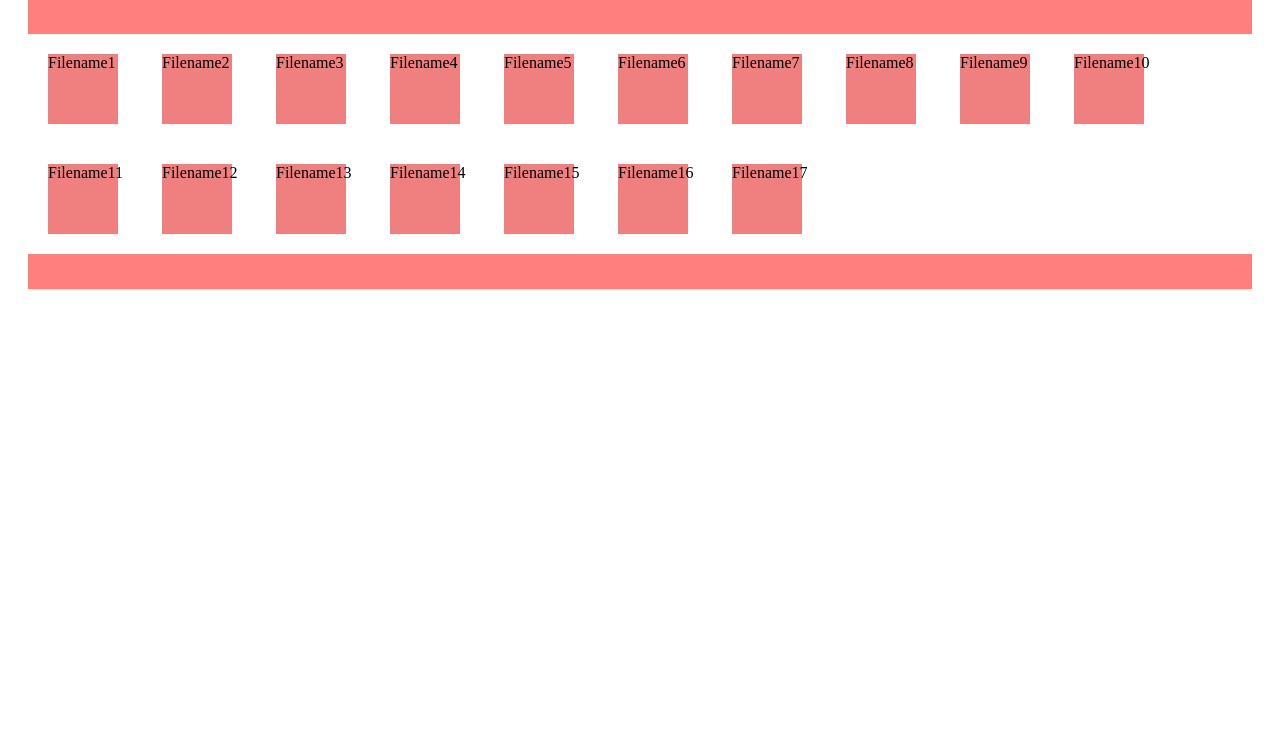
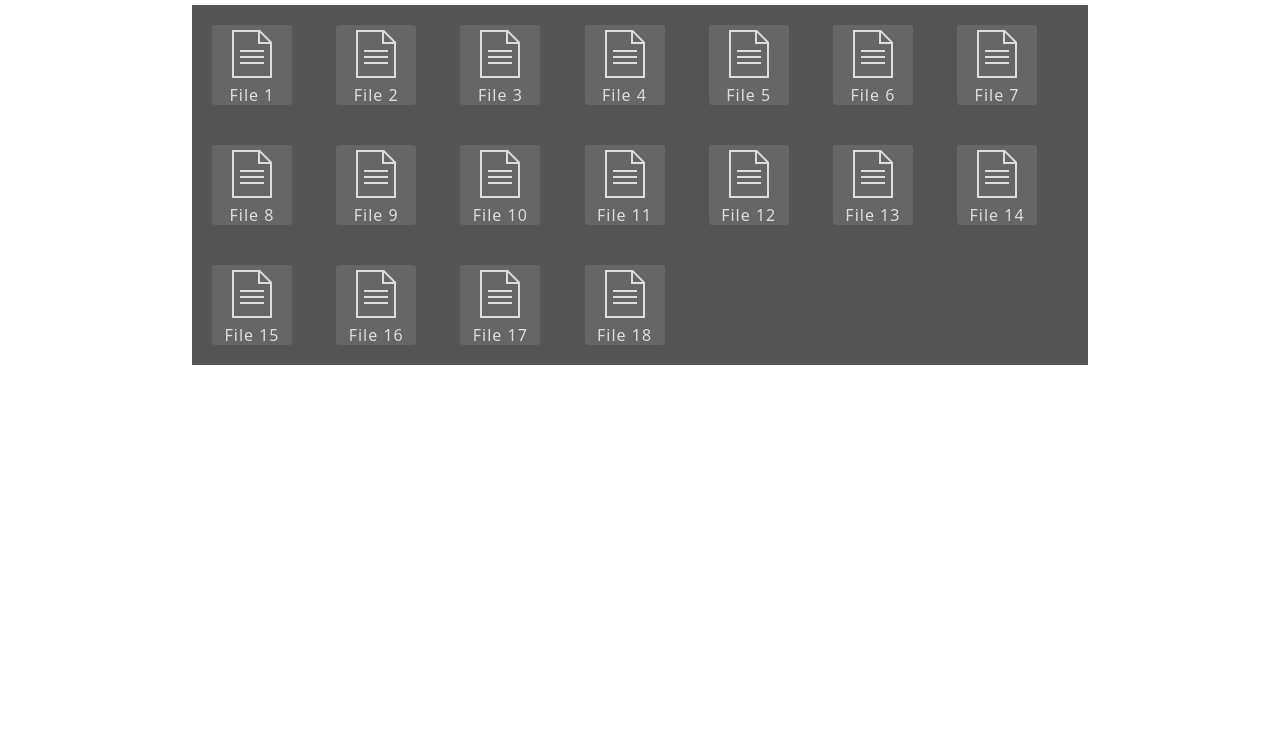
Before and after one commit to oscbco/drag-select-static, a plain HTML site: page index.html in a window 1280 px wide. Shown: the part 67-800 px from the top of the page. Drawn offline with Linux system fonts and the light colour scheme.

Commit message:
Added styling Added demo image

```diff
--- a/index.html
+++ b/index.html
@@ -3,27 +3,97 @@
     <link href="./styles.css" type="text/css" rel="stylesheet" />
   </head>
   <body>
-  <h1>Drag</h1>
+  <h1>drag-select-static</h1>
   <div class='outer'>
     <div class='icon-view'>
       <div class="top-drag">&nbsp;</div>
-      <div class='icon' data-value='filename1'>Filename1</div>
-      <div class='icon' data-value='filename2'>Filename2</div>
-      <div class='icon' data-value='filename3'>Filename3</div>
-      <div class='icon' data-value='filename4'>Filename4</div>
-      <div class='icon' data-value='filename5'>Filename5</div>
-      <div class='icon' data-value='filename6'>Filename6</div>
-      <div class='icon' data-value='filename7'>Filename7</div>
-      <div class='icon' data-value='filename8'>Filename8</div>
-      <div class='icon' data-value='filename9'>Filename9</div>
-      <div class='icon' data-value='filename10'>Filename10</div>
-      <div class='icon' data-value='filename11'>Filename11</div>
-      <div class='icon' data-value='filename12'>Filename12</div>
-      <div class='icon' data-value='filename13'>Filename13</div>
-      <div class='icon' data-value='filename14'>Filename14</div>
-      <div class='icon' data-value='filename15'>Filename15</div>
-      <div class='icon' data-value='filename16'>Filename16</div>
-      <div class='icon' data-value='filename17'>Filename17</div>
+      <div class='icon' data-value='filename1'>
+        <svg viewBox="0 0 24 24" xmlns="http://www.w3.org/2000/svg" fill-rule="evenodd" clip-rule="evenodd"><path d="M22 24h-20v-24h14l6 6v18zm-7-23h-12v22h18v-16h-6v-6zm3 15v1h-12v-1h12zm0-3v1h-12v-1h12zm0-3v1h-12v-1h12zm-2-4h4.586l-4.586-4.586v4.586z"/></svg>
+        File 1
+      </div>
+      <div class='icon' data-value='filename'>
+        <svg viewBox="0 0 24 24" xmlns="http://www.w3.org/2000/svg" fill-rule="evenodd" clip-rule="evenodd"><path d="M22 24h-20v-24h14l6 6v18zm-7-23h-12v22h18v-16h-6v-6zm3 15v1h-12v-1h12zm0-3v1h-12v-1h12zm0-3v1h-12v-1h12zm-2-4h4.586l-4.586-4.586v4.586z"/></svg>
+        File 2
+      </div>
+
+      <div class='icon' data-value='filename2'>
+        <svg viewBox="0 0 24 24" xmlns="http://www.w3.org/2000/svg" fill-rule="evenodd" clip-rule="evenodd"><path d="M22 24h-20v-24h14l6 6v18zm-7-23h-12v22h18v-16h-6v-6zm3 15v1h-12v-1h12zm0-3v1h-12v-1h12zm0-3v1h-12v-1h12zm-2-4h4.586l-4.586-4.586v4.586z"/></svg>
+        File 3
+      </div>
+
+      <div class='icon' data-value='filename3'>
+        <svg viewBox="0 0 24 24" xmlns="http://www.w3.org/2000/svg" fill-rule="evenodd" clip-rule="evenodd"><path d="M22 24h-20v-24h14l6 6v18zm-7-23h-12v22h18v-16h-6v-6zm3 15v1h-12v-1h12zm0-3v1h-12v-1h12zm0-3v1h-12v-1h12zm-2-4h4.586l-4.586-4.586v4.586z"/></svg>
+        File 4
+      </div>
+
+      <div class='icon' data-value='filename4'>
+        <svg viewBox="0 0 24 24" xmlns="http://www.w3.org/2000/svg" fill-rule="evenodd" clip-rule="evenodd"><path d="M22 24h-20v-24h14l6 6v18zm-7-23h-12v22h18v-16h-6v-6zm3 15v1h-12v-1h12zm0-3v1h-12v-1h12zm0-3v1h-12v-1h12zm-2-4h4.586l-4.586-4.586v4.586z"/></svg>
+        File 5
+      </div>
+
+      <div class='icon' data-value='filename5'>
+        <svg viewBox="0 0 24 24" xmlns="http://www.w3.org/2000/svg" fill-rule="evenodd" clip-rule="evenodd"><path d="M22 24h-20v-24h14l6 6v18zm-7-23h-12v22h18v-16h-6v-6zm3 15v1h-12v-1h12zm0-3v1h-12v-1h12zm0-3v1h-12v-1h12zm-2-4h4.586l-4.586-4.586v4.586z"/></svg>
+        File 6
+      </div>
+      <div class='icon' data-value='filename6'>
+        <svg viewBox="0 0 24 24" xmlns="http://www.w3.org/2000/svg" fill-rule="evenodd" clip-rule="evenodd"><path d="M22 24h-20v-24h14l6 6v18zm-7-23h-12v22h18v-16h-6v-6zm3 15v1h-12v-1h12zm0-3v1h-12v-1h12zm0-3v1h-12v-1h12zm-2-4h4.586l-4.586-4.586v4.586z"/></svg>
+        File 7
+      </div>
+
+      <div class='icon' data-value='filename7'>
+        <svg viewBox="0 0 24 24" xmlns="http://www.w3.org/2000/svg" fill-rule="evenodd" clip-rule="evenodd"><path d="M22 24h-20v-24h14l6 6v18zm-7-23h-12v22h18v-16h-6v-6zm3 15v1h-12v-1h12zm0-3v1h-12v-1h12zm0-3v1h-12v-1h12zm-2-4h4.586l-4.586-4.586v4.586z"/></svg>
+        File 8
+      </div>
+
+      <div class='icon' data-value='filename8'>
+        <svg viewBox="0 0 24 24" xmlns="http://www.w3.org/2000/svg" fill-rule="evenodd" clip-rule="evenodd"><path d="M22 24h-20v-24h14l6 6v18zm-7-23h-12v22h18v-16h-6v-6zm3 15v1h-12v-1h12zm0-3v1h-12v-1h12zm0-3v1h-12v-1h12zm-2-4h4.586l-4.586-4.586v4.586z"/></svg>
+        File 9
+      </div>
+
+      <div class='icon' data-value='filename9'>
+        <svg viewBox="0 0 24 24" xmlns="http://www.w3.org/2000/svg" fill-rule="evenodd" clip-rule="evenodd"><path d="M22 24h-20v-24h14l6 6v18zm-7-23h-12v22h18v-16h-6v-6zm3 15v1h-12v-1h12zm0-3v1h-12v-1h12zm0-3v1h-12v-1h12zm-2-4h4.586l-4.586-4.586v4.586z"/></svg>
+        File 10
+      </div>
+
+      <div class='icon' data-value='filename10'>
+        <svg viewBox="0 0 24 24" xmlns="http://www.w3.org/2000/svg" fill-rule="evenodd" clip-rule="evenodd"><path d="M22 24h-20v-24h14l6 6v18zm-7-23h-12v22h18v-16h-6v-6zm3 15v1h-12v-1h12zm0-3v1h-12v-1h12zm0-3v1h-12v-1h12zm-2-4h4.586l-4.586-4.586v4.586z"/></svg>
+        File 11
+      </div>
+
+      <div class='icon' data-value='filename11'>
+        <svg viewBox="0 0 24 24" xmlns="http://www.w3.org/2000/svg" fill-rule="evenodd" clip-rule="evenodd"><path d="M22 24h-20v-24h14l6 6v18zm-7-23h-12v22h18v-16h-6v-6zm3 15v1h-12v-1h12zm0-3v1h-12v-1h12zm0-3v1h-12v-1h12zm-2-4h4.586l-4.586-4.586v4.586z"/></svg>
+        File 12
+      </div>
+
+      <div class='icon' data-value='filename12'>
+        <svg viewBox="0 0 24 24" xmlns="http://www.w3.org/2000/svg" fill-rule="evenodd" clip-rule="evenodd"><path d="M22 24h-20v-24h14l6 6v18zm-7-23h-12v22h18v-16h-6v-6zm3 15v1h-12v-1h12zm0-3v1h-12v-1h12zm0-3v1h-12v-1h12zm-2-4h4.586l-4.586-4.586v4.586z"/></svg>
+        File 13
+      </div>
+
+      <div class='icon' data-value='filename13'>
+        <svg viewBox="0 0 24 24" xmlns="http://www.w3.org/2000/svg" fill-rule="evenodd" clip-rule="evenodd"><path d="M22 24h-20v-24h14l6 6v18zm-7-23h-12v22h18v-16h-6v-6zm3 15v1h-12v-1h12zm0-3v1h-12v-1h12zm0-3v1h-12v-1h12zm-2-4h4.586l-4.586-4.586v4.586z"/></svg>
+        File 14
+      </div>
+
+      <div class='icon' data-value='filename14'>
+        <svg viewBox="0 0 24 24" xmlns="http://www.w3.org/2000/svg" fill-rule="evenodd" clip-rule="evenodd"><path d="M22 24h-20v-24h14l6 6v18zm-7-23h-12v22h18v-16h-6v-6zm3 15v1h-12v-1h12zm0-3v1h-12v-1h12zm0-3v1h-12v-1h12zm-2-4h4.586l-4.586-4.586v4.586z"/></svg>
+        File 15
+      </div>
+
+      <div class='icon' data-value='filename15'>
+        <svg viewBox="0 0 24 24" xmlns="http://www.w3.org/2000/svg" fill-rule="evenodd" clip-rule="evenodd"><path d="M22 24h-20v-24h14l6 6v18zm-7-23h-12v22h18v-16h-6v-6zm3 15v1h-12v-1h12zm0-3v1h-12v-1h12zm0-3v1h-12v-1h12zm-2-4h4.586l-4.586-4.586v4.586z"/></svg>
+        File 16
+      </div>
+
+      <div class='icon' data-value='filename16'>
+        <svg viewBox="0 0 24 24" xmlns="http://www.w3.org/2000/svg" fill-rule="evenodd" clip-rule="evenodd"><path d="M22 24h-20v-24h14l6 6v18zm-7-23h-12v22h18v-16h-6v-6zm3 15v1h-12v-1h12zm0-3v1h-12v-1h12zm0-3v1h-12v-1h12zm-2-4h4.586l-4.586-4.586v4.586z"/></svg>
+        File 17
+      </div>
+
+      <div class='icon' data-value='filename17'>
+        <svg viewBox="0 0 24 24" xmlns="http://www.w3.org/2000/svg" fill-rule="evenodd" clip-rule="evenodd"><path d="M22 24h-20v-24h14l6 6v18zm-7-23h-12v22h18v-16h-6v-6zm3 15v1h-12v-1h12zm0-3v1h-12v-1h12zm0-3v1h-12v-1h12zm-2-4h4.586l-4.586-4.586v4.586z"/></svg>
+        File 18
+      </div>
       <div class="bottom-drag">&nbsp;</div>
     </div>
   </div>
--- a/styles.css
+++ b/styles.css
@@ -1,24 +1,42 @@
+body {
+  font-family: sans;
+}
 .outer {
   margin: 20px;
 }
 .icon-view {
-  /* background: gray; */
+  background: #555;
   display: block;
   position: relative;
   user-select: none;
-  max-height: 60vw;
   overflow: auto;
+  max-width: 70vw;
+  max-height: 60vh;
+  margin: auto;
 }
 .icon {
   display: inline-block;
   width: 70px;
   height: 70px;
   margin: 20px;
-  background: lightcoral;
+  background: #666;
+  color: #DDD;
   z-index: 1;
+  text-align: center;
+  padding: 5px;
+  border-radius: 3px;
+  letter-spacing: 1px;
+}
+.icon svg {
+  width: 3rem;
+  margin-bottom: 6px;
+}
+.icon path {
+  fill: currentColor;
 }
 .selected {
-  background: blueviolet;
+  background: #30BCED;
+  color: #333;
 }
 .shadow {
   background-color: rgba(133, 205, 250, 0.5);
@@ -26,18 +44,20 @@
   display: inline-block;
 }
 .top-drag {
-  background: rgba(255, 0, 0, 0.5);
+  /* background: rgba(255, 0, 0, 0.5); */
   height: 35px;
   position: sticky;
   top: 0;
   width: 100%;
   z-index: -1;
+  margin-bottom: -35px;
 }
 .bottom-drag {
-  background: rgba(255, 0, 0, 0.5);
+  /* background: rgba(255, 0, 0, 0.5); */
   height: 35px;
   position: sticky;
   bottom: 0;
   width: 100%;
   z-index: -1;
+  margin-top: -35px;
 }
```
Also changed, not shown: 1 other file.
